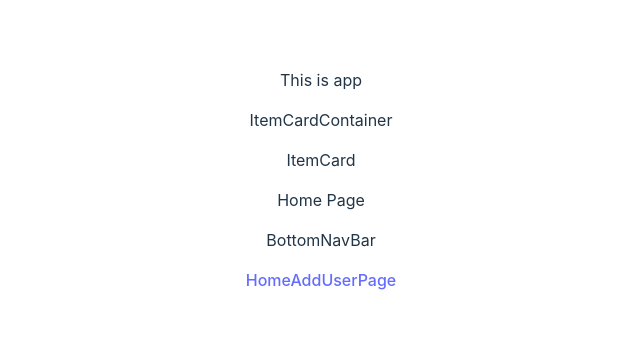
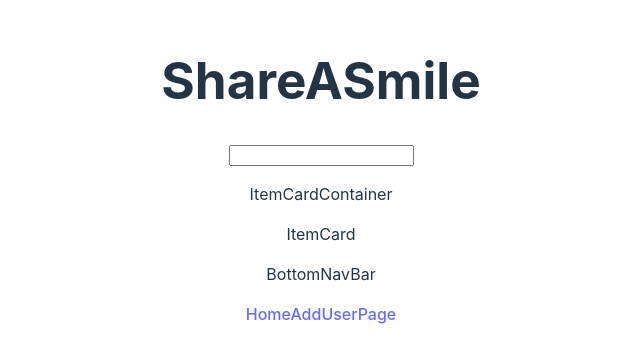
Before and after one commit to edpau/ShareASmile, a React (Vite) app in the folder client/: page / in a window 1280 px wide. Shown: the part 228-590 px from the top of the page, without its empty margins (319-959 px from the left). Built offline with nearby package versions, Linux system fonts and the light colour scheme.

Commit message:
feat: Heading can pass in Props

```diff
--- a/client/src/App.jsx
+++ b/client/src/App.jsx
@@ -1,8 +1,7 @@
-import { useState } from 'react'
+//import { useState } from 'react'
 import './App.css'
 
 import BottomNavBar from './components/BottomNavBar'
-import ItemCardContainer from './components/ItemCardContainer'
 
 import {Outlet} from "react-router-dom";
 
@@ -10,12 +9,9 @@ import {Outlet} from "react-router-dom";
 
 
 function App() {
-  const [count, setCount] = useState(0)
 
   return (
     <div className="App">
-      <p>This is app</p>
-      <ItemCardContainer />
       <Outlet />
       <BottomNavBar />
     </div>
--- a/client/src/components/AddItemPage.jsx
+++ b/client/src/components/AddItemPage.jsx
@@ -1,6 +1,9 @@
+import MainHeader from './MainHeader'
+
 export default function AddItemPage() {
   return (
     <div className="AddItemPage">
+      <MainHeader heading = 'Add Item'></MainHeader>
         <p>AddItemPage</p>
     </div>
   )
--- a/client/src/components/HomePage.jsx
+++ b/client/src/components/HomePage.jsx
@@ -1,7 +1,13 @@
+import MainHeader from './MainHeader'
+import ItemCardContainer from './ItemCardContainer'
+
+
 export default function HomePage() {
   return (
     <div className="HomePage">
-        <p>Home Page</p>
+        <MainHeader heading = 'ShareASmile'></MainHeader>
+        <input className="searchBar" label="Search"/>
+        <ItemCardContainer></ItemCardContainer>
     </div>
   )
 }
--- a/client/src/components/MainHeader.jsx
+++ b/client/src/components/MainHeader.jsx
@@ -1,7 +1,7 @@
-export default function MainHeader() {
+export default function MainHeader({heading}) {
   return (
     <div className="MainHeader">
-      <p>MainHeader</p>
+      <h1>{heading}</h1>
     </div>
   )
 }
--- a/client/src/components/UserPage.jsx
+++ b/client/src/components/UserPage.jsx
@@ -1,9 +1,9 @@
-//import {Form} from "react-router-dom"
+import MainHeader from './MainHeader'
 
 export default function UserPage() {
   return (
     <div className="UserPage">
-      <p>UserPage</p>
+      <MainHeader heading = 'User'></MainHeader>
       <p>Here is the page of UserPage</p>
     </div>
   )
```
Also changed, not shown: client/src/components/BottomNavBar.jsx (+5 -6 lines).
